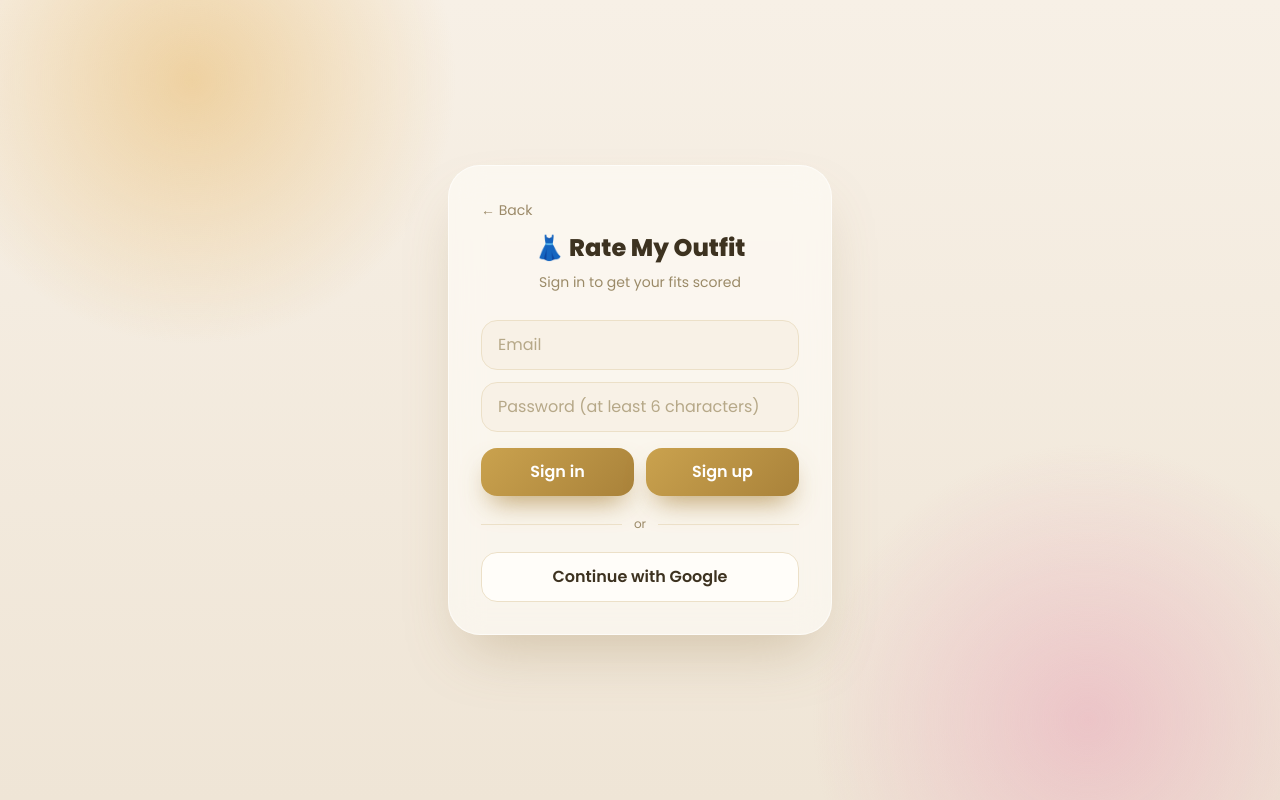
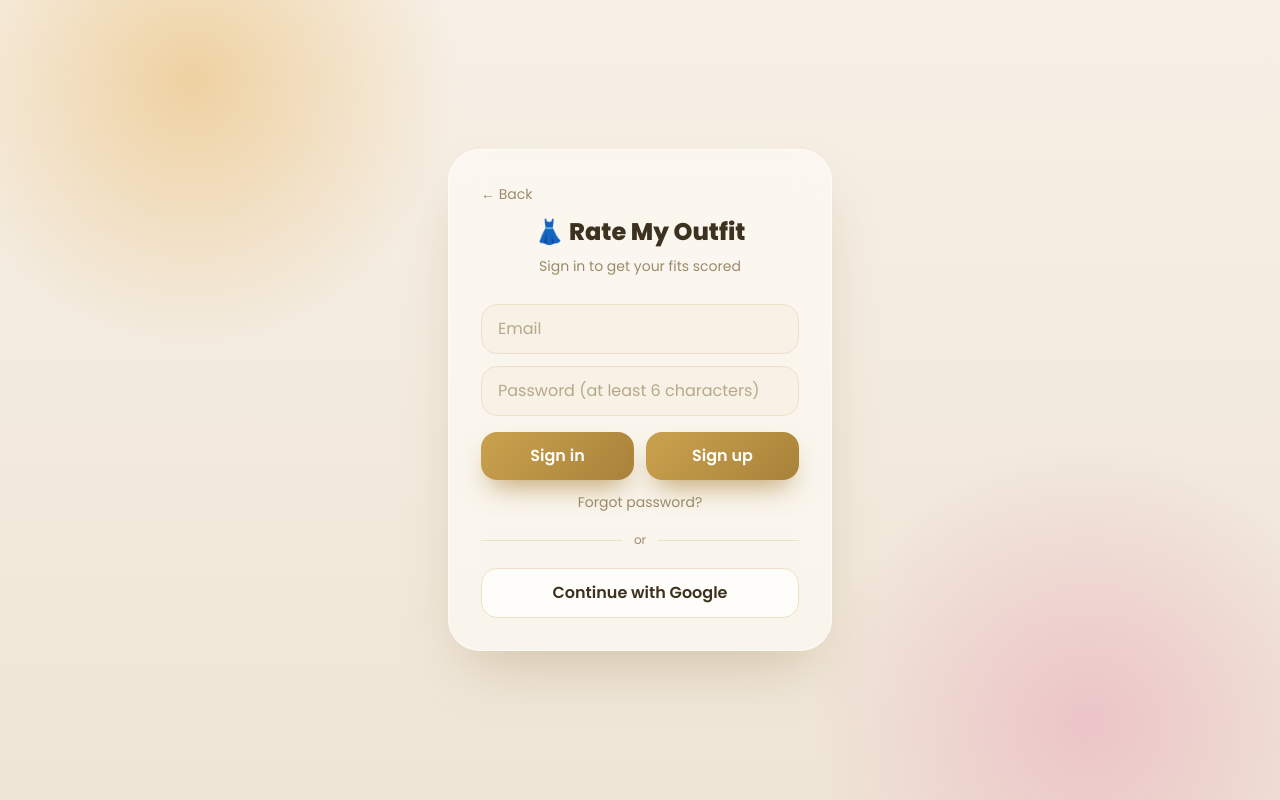
Before and after one commit to mannuridadapeer/outfittater-, a React (Vite) app in the folder frontend/: page / in a window 1280 px wide. Both pictures are taken after a click on the button "Get Started". Built offline with nearby package versions, Linux system fonts and the light colour scheme; no server answers.

Commit message:
Add 'Forgot password?' email reset on login screen
Co-Authored-By: Claude Opus 4.8 <noreply@anthropic.com>

```diff
--- a/frontend/src/Login.jsx
+++ b/frontend/src/Login.jsx
@@ -3,6 +3,7 @@ import {
   createUserWithEmailAndPassword,
   signInWithEmailAndPassword,
   signInWithPopup,
+  sendPasswordResetEmail,
 } from "firebase/auth";
 import { auth, googleProvider } from "./firebase";
 
@@ -49,19 +50,23 @@ function Login({ onBack }) {
   const [email, setEmail] = useState("");
   const [password, setPassword] = useState("");
   const [error, setError] = useState("");
+  const [notice, setNotice] = useState(""); // success / info messages
 
-  // Clear any error the moment the user starts typing again
+  // Clear messages the moment the user starts typing again
   function handleEmail(e) {
     setEmail(e.target.value);
     if (error) setError("");
+    if (notice) setNotice("");
   }
   function handlePassword(e) {
     setPassword(e.target.value);
     if (error) setError("");
+    if (notice) setNotice("");
   }
 
   async function handleSignUp() {
     setError("");
+    setNotice("");
     try {
       await createUserWithEmailAndPassword(auth, email, password);
     } catch (e) {
@@ -71,6 +76,7 @@ function Login({ onBack }) {
 
   async function handleSignIn() {
     setError("");
+    setNotice("");
     try {
       await signInWithEmailAndPassword(auth, email, password);
     } catch (e) {
@@ -80,11 +86,30 @@ function Login({ onBack }) {
 
   async function handleGoogle() {
     setError("");
+    setNotice("");
     try {
       await signInWithPopup(auth, googleProvider);
     } catch (e) {
       const msg = friendlyAuthError(e);
       if (msg) setError(msg);
+    }
+  }
+
+  // Send a password-reset email to whatever's in the email box
+  async function handleForgot() {
+    setError("");
+    setNotice("");
+    if (!email) {
+      setError("Type your email above first, then tap 'Forgot password?'");
+      return;
+    }
+    try {
+      await sendPasswordResetEmail(auth, email);
+      setNotice(
+        "If an account exists for that email, a password reset link is on its way. Check your inbox (and spam)."
+      );
+    } catch (e) {
+      setError(friendlyAuthError(e));
     }
   }
 
@@ -132,6 +157,13 @@ function Login({ onBack }) {
           </button>
         </div>
 
+        <button
+          onClick={handleForgot}
+          className="block mx-auto text-sm text-[#9b8a68] hover:text-[#a9823a] mt-3 transition"
+        >
+          Forgot password?
+        </button>
+
         <div className="flex items-center my-5 text-[#9b8a68] text-xs">
           <span className="flex-1 h-px bg-[#ece0c8]"></span>
           <span className="px-3">or</span>
@@ -147,6 +179,11 @@ function Login({ onBack }) {
             {error}
           </p>
         )}
+        {notice && (
+          <p className="mt-4 text-sm text-[#a9823a] bg-[#f4ead9] rounded-xl px-3 py-2.5 text-center">
+            {notice}
+          </p>
+        )}
       </div>
     </div>
   );
```
